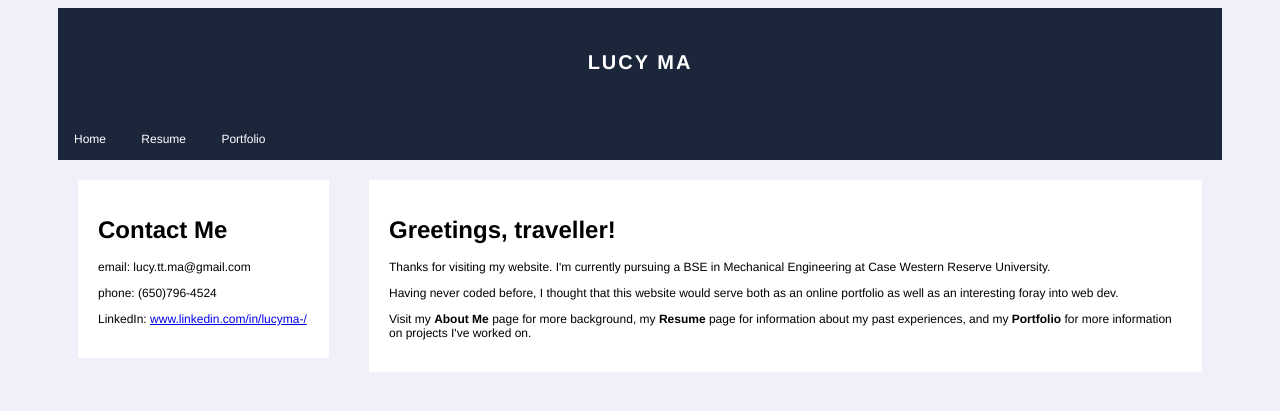
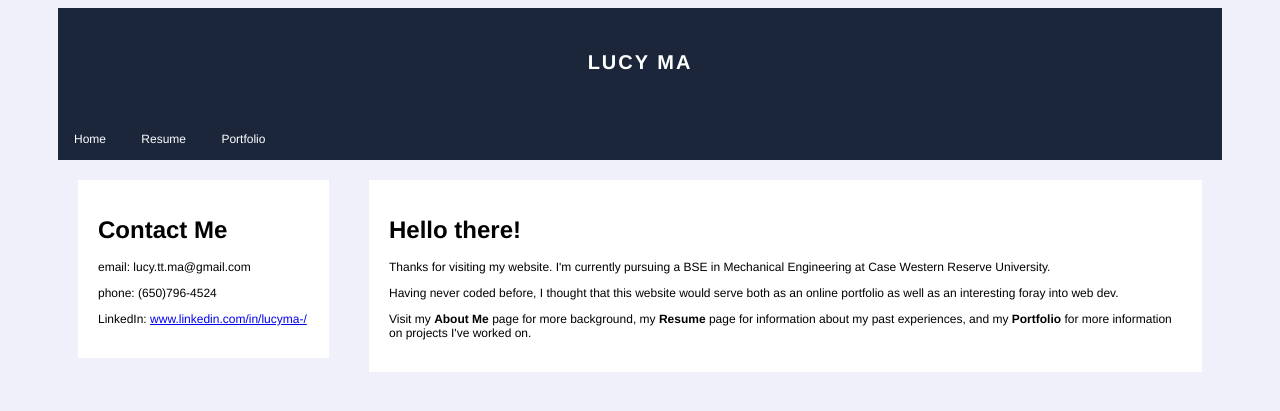
Before and after one commit to lucyttma/lucyttma.github.io, a Jekyll site: the page built from index.html, in a window 1280 px wide. Shown: the top 411 px of the page. Built offline with Jekyll 4.4.1, drawn with Linux system fonts in a browser that asks for light colours.

Commit message:
Update index.html

```diff
--- a/index.html
+++ b/index.html
@@ -15,7 +15,7 @@ title: Home
 </div>
 
 <div class="div-hcard">
-  <h1> Greetings, traveller! </h1>
+  <h1> Hello there! </h1>
   <p>Thanks for visiting my website. I'm currently pursuing a BSE in Mechanical Engineering at Case Western Reserve University.</p>
   <p>Having never coded before, I thought that this website would serve both as an online portfolio as well as an interesting foray into web dev. </p>
   <p>Visit my&nbsp;<strong>About Me </strong>page for more background, my <strong>Resume</strong> page for information about my past experiences, and my <strong>Portfolio</strong> for more information on projects I've worked on.</p>
```
